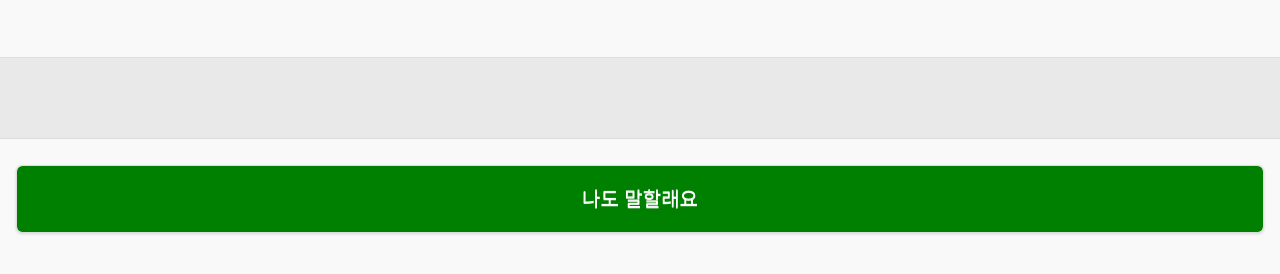
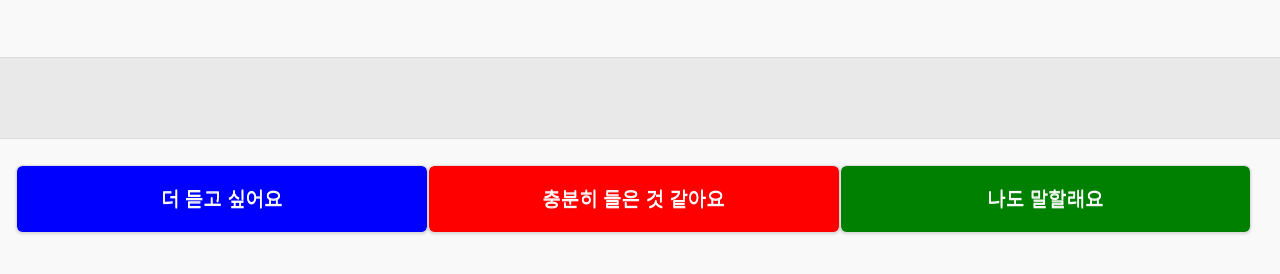
Before and after one commit to maist0126/Graduationwork, a plain HTML site: page user1.html in a window 1280 px wide. Shown: the part 94-368 px from the top of the page. Drawn offline with Linux system fonts and the light colour scheme; files that its build step writes are made by us from their sources; no server answers.

Commit message:
Revert "MVP (timer+order+alarm)"
This reverts commit 1f6c869f9cf1f5030636363e70d12d8449f9a172.

```diff
--- a/user1.html
+++ b/user1.html
@@ -40,7 +40,13 @@
 			<h5 id="timer"></h5>
 		</div>
 		<div data-role='content'>
-			<div style="float: left; width: 100%;">
+			<div style="float: left; width: 33%;">
+				<button type="button" style="color: #ffffff; background-color: blue; font-weight: 300; padding-top: 20px ;padding-bottom: 20px; font-size:20px;" onclick="add()"> 더 듣고 싶어요 </button>
+			</div>
+			<div style="float: left; width: 33%;">
+				<button type="button" style="color: #ffffff; background-color: red; font-weight: 300; padding-top: 20px ;padding-bottom: 20px; font-size:20px;" onclick="subtract()"> 충분히 들은 것 같아요 </button>
+			</div>
+			<div style="float: left; width: 33%;">
 				<button type="button" style="color: #ffffff; background-color: green; font-weight: 300; padding-top: 20px ;padding-bottom: 20px; font-size:20px;" onclick="speak(1)"> 나도 말할래요 </button>
 			</div>
 		</div>
```
Also changed, not shown: package.json (deleted, +0 -19 lines), user2.html (+7 -1 lines), user3.html (+7 -1 lines), user4.html (+7 -1 lines), user5.html (+7 -1 lines), 1 other file.
